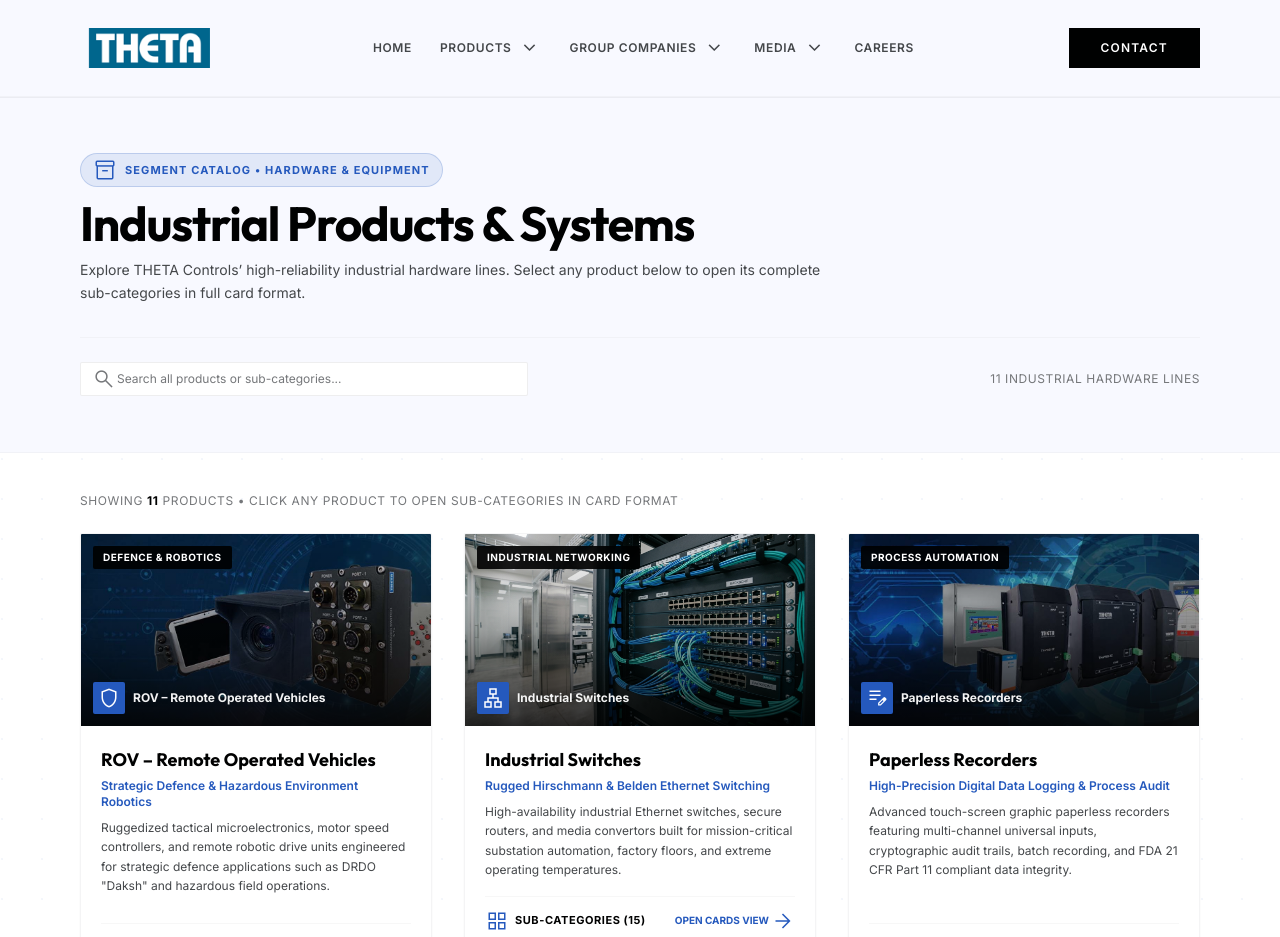
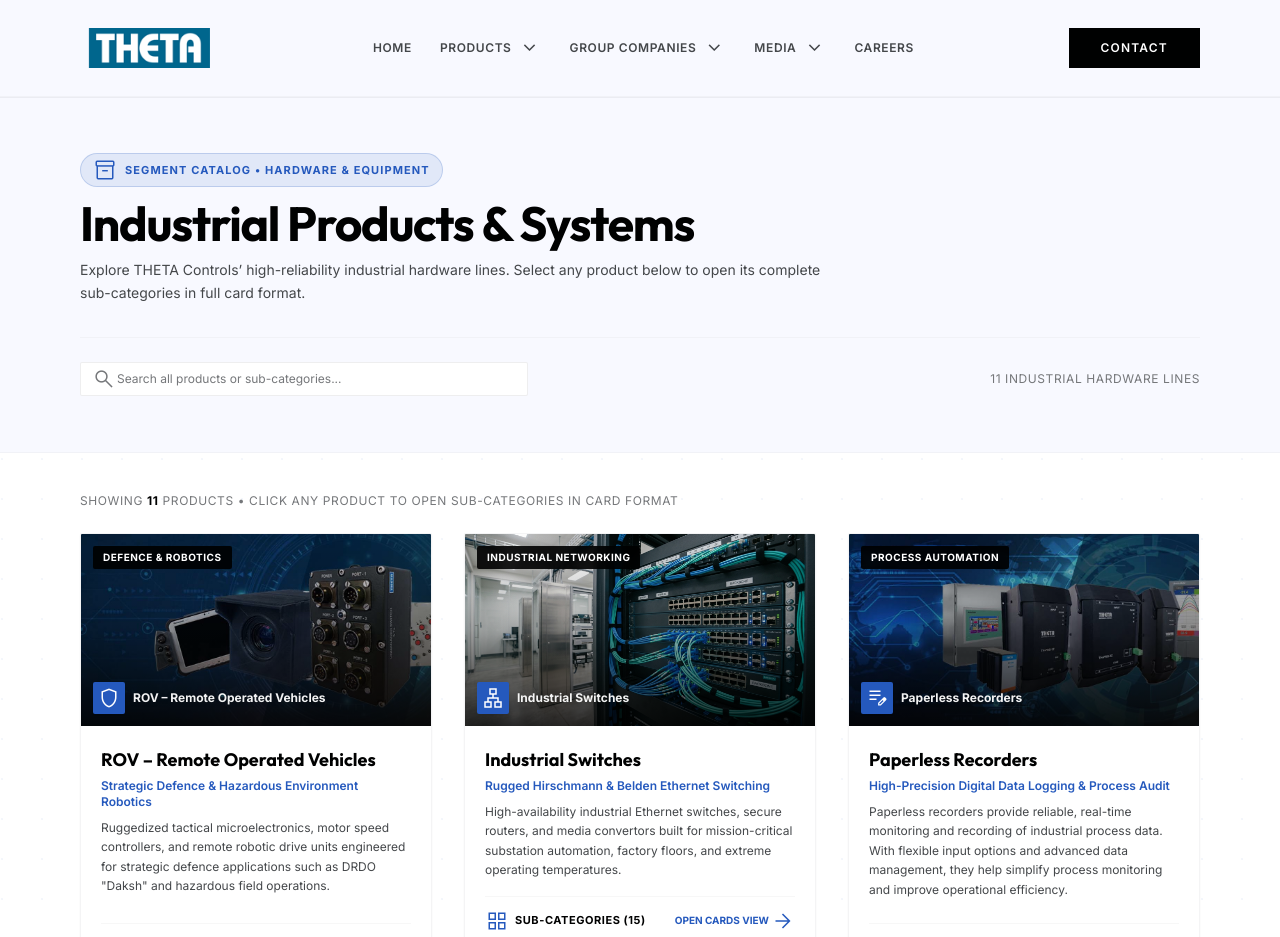
Before and after one commit to vrushabh-digraje/Theta, a React (Vite) app: page /products in a window 1280 px wide. Shown: the top 937 px of the page. Built offline with nearby package versions, Linux system fonts and the light colour scheme.

Commit message:
Update Paperless Recorders main overview description

```diff
--- a/src/data/segmentsData.ts
+++ b/src/data/segmentsData.ts
@@ -277,7 +277,7 @@ export const productsData: ProductItem[] = [
     link: '/industrial-automation',
     icon: 'edit_note',
     image: recorderImg,
-    description: 'Advanced touch-screen graphic paperless recorders featuring multi-channel universal inputs, cryptographic audit trails, batch recording, and FDA 21 CFR Part 11 compliant data integrity.',
+    description: 'Paperless recorders provide reliable, real-time monitoring and recording of industrial process data. With flexible input options and advanced data management, they help simplify process monitoring and improve operational efficiency.',
     subCategories: [
       'Multi-Channel Touch Paperless Recorders',
       'Universal Analog Input Logging Modules',
```
